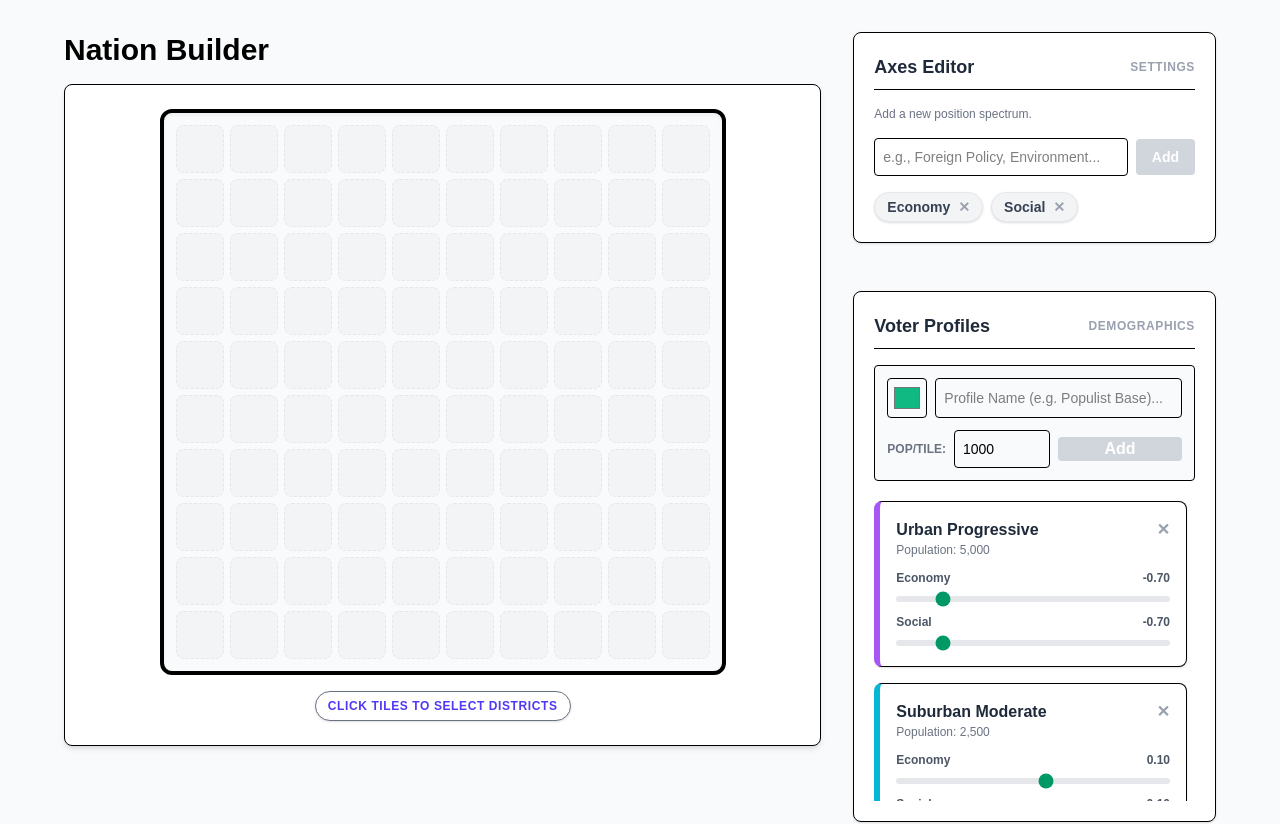
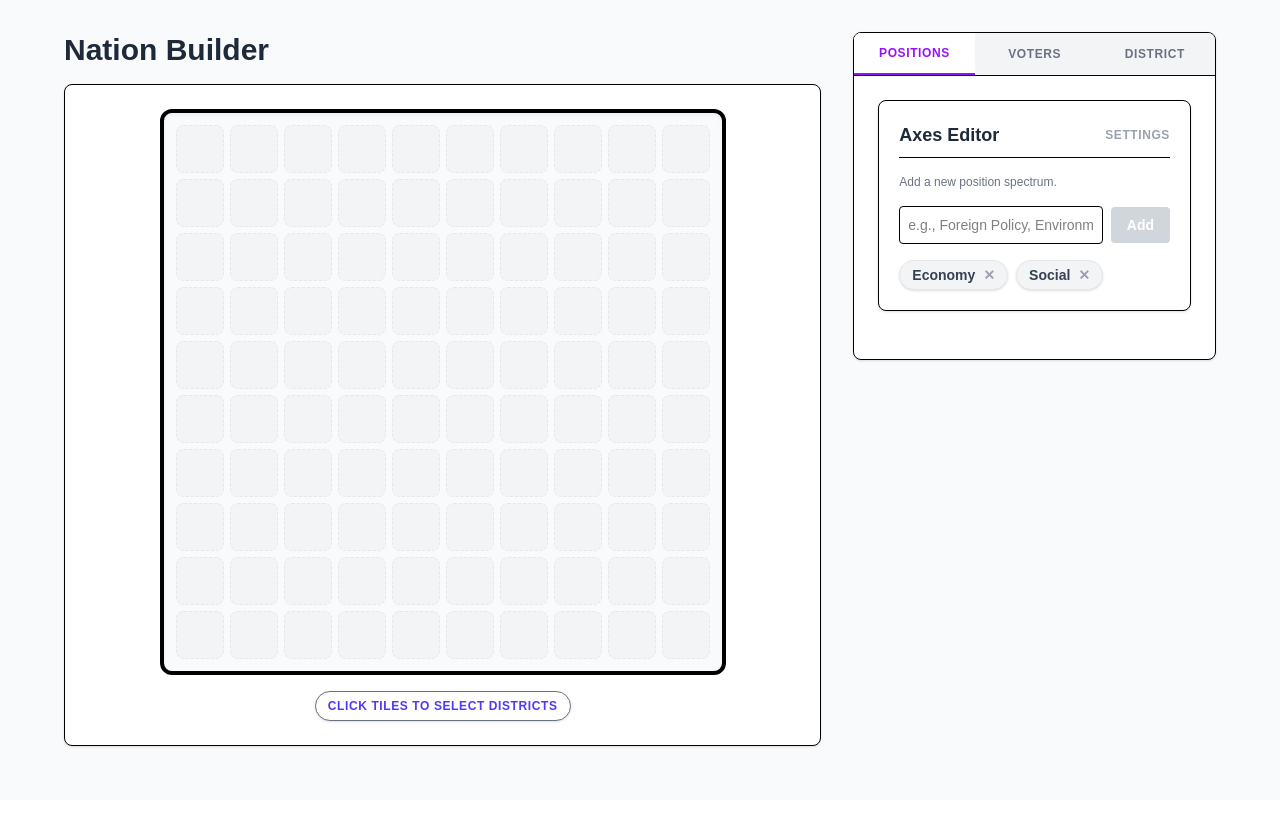
Before and after one commit to joemakarski/electoral-simulator, a Next.js app in the folder frontend/: page / in a window 1280 px wide. Shown: the top 824 px of the page. After the commit the page ends 800 px from the top, so only its background shows below. Built offline with nearby package versions, Linux system fonts and the light colour scheme.

Commit message:
Make sidebar use tabs instead of stack

```diff
--- a/frontend/app/page.tsx
+++ b/frontend/app/page.tsx
@@ -1,5 +1,6 @@
 'use client';
 
+import { useState, useEffect } from 'react';
 import { useSimulationStore } from '@/store/simulationStore';
 import MapGrid from '@/components/MapGrid';
 import DistrictInspector from '@/components/DistrictInspector';
@@ -11,6 +12,15 @@ import LocalDistrictSandbox from '@/components/LocalDistrictSandbox';
 
 export default function Home() {
   const { isNationLocked, selectedDistrictId } = useSimulationStore();
+   1
+  const [builderTab, setBuilderTab] = useState<'axes' | 'voters' | 'districts'>('axes');
+
+  // If the user clicks the map, auto-switch to the District tab so they can inspect it
+  useEffect(() => {
+    if (!isNationLocked && selectedDistrictId !== null) {
+      setBuilderTab('districts');
+    }
+  }, [selectedDistrictId, isNationLocked]);
 
   return (
     <div className="min-h-screen bg-gray-50 p-8 text-black">
@@ -18,11 +28,11 @@ export default function Home() {
 
         {/* Left/Center Column: The Map */}
         <div className="col-span-2">
-          <h1 className="text-3xl font-bold mb-4">
+          <h1 className="text-3xl font-bold mb-4 text-gray-800">
             {isNationLocked ? "Electoral Sandbox" : "Nation Builder"}
           </h1>
 
-          <div className="bg-white p-6 rounded-lg shadow-md border flex justify-center">
+          <div className="bg-white p-6 rounded-lg shadow-sm border flex justify-center top-8">
             <MapGrid />
           </div>
 
@@ -33,23 +43,54 @@ export default function Home() {
         <div className="col-span-1 flex flex-col gap-6">
 
           {isNationLocked ? (
-             /* Post-lock: sandbox (+ local vs national) */
+             /* Post-lock: Simulator Mode */
              selectedDistrictId !== null ? (
                <LocalDistrictSandbox />
              ) : (
-               <div className="bg-white p-6 rounded shadow border">
+               <div className="bg-white p-6 rounded-lg shadow-sm border">
                  <SimulationControls />
                </div>
              )
           ) : (
-             /* Pre-lock: Builder mode */
-             <>
-               <AxesConfig />
-               <DemographicsConfig />
-               <div className="bg-white p-6 rounded shadow border">
-                 <DistrictInspector />
+             /* Pre-lock: Builder Mode */
+             <div className="bg-white rounded-lg shadow-sm border overflow-hidden flex flex-col">
+
+               {/* Tab Navigation */}
+               <div className="flex bg-gray-100 border-b">
+                 <button
+                   onClick={() => setBuilderTab('axes')}
+                   className={`flex-1 py-3 text-xs font-bold uppercase tracking-wider transition-colors ${
+                     builderTab === 'axes' ? 'bg-white text-purple-600 border-b-2 border-purple-600' : 'text-gray-500 hover:bg-gray-200'
+                   }`}
+                 >
+                   Positions
+                 </button>
+                 <button
+                   onClick={() => setBuilderTab('voters')}
+                   className={`flex-1 py-3 text-xs font-bold uppercase tracking-wider transition-colors ${
+                     builderTab === 'voters' ? 'bg-white text-emerald-600 border-b-2 border-emerald-600' : 'text-gray-500 hover:bg-gray-200'
+                   }`}
+                 >
+                   Voters
+                 </button>
+                 <button
+                   onClick={() => setBuilderTab('districts')}
+                   className={`flex-1 py-3 text-xs font-bold uppercase tracking-wider transition-colors ${
+                     builderTab === 'districts' ? 'bg-white text-indigo-600 border-b-2 border-indigo-600' : 'text-gray-500 hover:bg-gray-200'
+                   }`}
+                 >
+                   District
+                 </button>
                </div>
-             </>
+
+               {/* Tab Content Area */}
+               <div className="p-6">
+                 {builderTab === 'axes' && <AxesConfig />}
+                 {builderTab === 'voters' && <DemographicsConfig />}
+                 {builderTab === 'districts' && <DistrictInspector />}
+               </div>
+
+             </div>
           )}
 
         </div>
--- a/frontend/components/DemographicsConfig.tsx
+++ b/frontend/components/DemographicsConfig.tsx
@@ -3,7 +3,7 @@
 import { useState } from "react";
 import { useSimulationStore } from "@/store/simulationStore";
 
-export default function DemographicsConfig() {
+export default function     DemographicsConfig() {
   const {
     demographicProfiles,
     addDemographicProfile,
@@ -65,7 +65,7 @@ export default function DemographicsConfig() {
       </div>
 
       {/* Profiles List */}
-      <div className="flex flex-col gap-4 max-h-[300px] overflow-y-auto pr-2 custom-scrollbar">
+      <div className="flex flex-col gap-4 max-h-[500px] overflow-y-auto pr-2 custom-scrollbar">
         {demographicProfiles.map((p) => (
           <div key={p.id} className="bg-white border rounded-lg p-4 shadow-sm shrink-0" style={{ borderLeft: `6px solid ${p.color}` }}>
             <div className="flex justify-between items-start mb-3">
--- a/frontend/components/LocalDistrictSandbox.tsx
+++ b/frontend/components/LocalDistrictSandbox.tsx
@@ -60,7 +60,7 @@ export default function LocalDistrictSandbox() {
         {localCandidates.length === 0 ? (
           <p className="text-sm text-gray-500 italic">No candidates generated yet. Run the simulation to spawn candidates.</p>
         ) : (
-          <div className="flex flex-col gap-2 max-h-[300px] overflow-y-auto pr-2 custom-scrollbar">
+          <div className="flex flex-col gap-2 max-h-[500px] overflow-y-auto pr-2 custom-scrollbar">
             {localCandidates.map(cand => {
               const party = parties.find(p => p.id === cand.party_id);
               return (
--- a/frontend/components/MapGrid.tsx
+++ b/frontend/components/MapGrid.tsx
@@ -53,11 +53,11 @@ export default function MapGrid() {
     }
 
     // Before simulation, show standard active district styling
-    let baseClass = "bg-taupe-400 text-white font-bold shadow-md transition-all";
+    let baseClass = "bg-taupe-500 text-white font-bold shadow-md transition-all";
     if (isSelected) {
       baseClass += " ring-4 ring-black/40 scale-95 z-10";
     } else if (hasSelection) {
-      baseClass += " opacity-25 scale-95 grayscale-[20%]";
+      baseClass += " opacity-50 scale-95 grayscale-[20%]";
     }
 
     return {
--- a/frontend/store/simulationStore.tsx
+++ b/frontend/store/simulationStore.tsx
@@ -127,9 +127,8 @@ export const useSimulationStore = create<SimulationState>((set, get) => ({
 
     // Profiles and parties
     demographicProfiles: [ // default
-        { id: "URBAN", name: "Urban Progressive", color: "#a855f7", populationPerTile: 5000, positions: { Economy: -0.7, Social: -0.7 } },
-        { id: "SUBURBAN", name: "Suburban Moderate", color: "#06b6d4", populationPerTile: 2500, positions: { Economy: 0.1, Social: -0.1 } },
-        { id: "RURAL", name: "Rural Conservative", color: "#f97316", populationPerTile: 1000, positions: { Economy: 0.7, Social: 0.6 } }
+        { id: "URBAN", name: "Urban Progressive", color: "#63a31a", populationPerTile: 5000, positions: { Economy: -0.7, Social: -0.7 } },
+        { id: "RURAL", name: "Rural Conservative", color: "#012169", populationPerTile: 1000, positions: { Economy: 0.7, Social: 0.6 } }
     ] as DemographicProfile[],
 
     addDemographicProfile: (profile) => set((state) => ({ demographicProfiles: [...state.demographicProfiles, profile] })),
```
